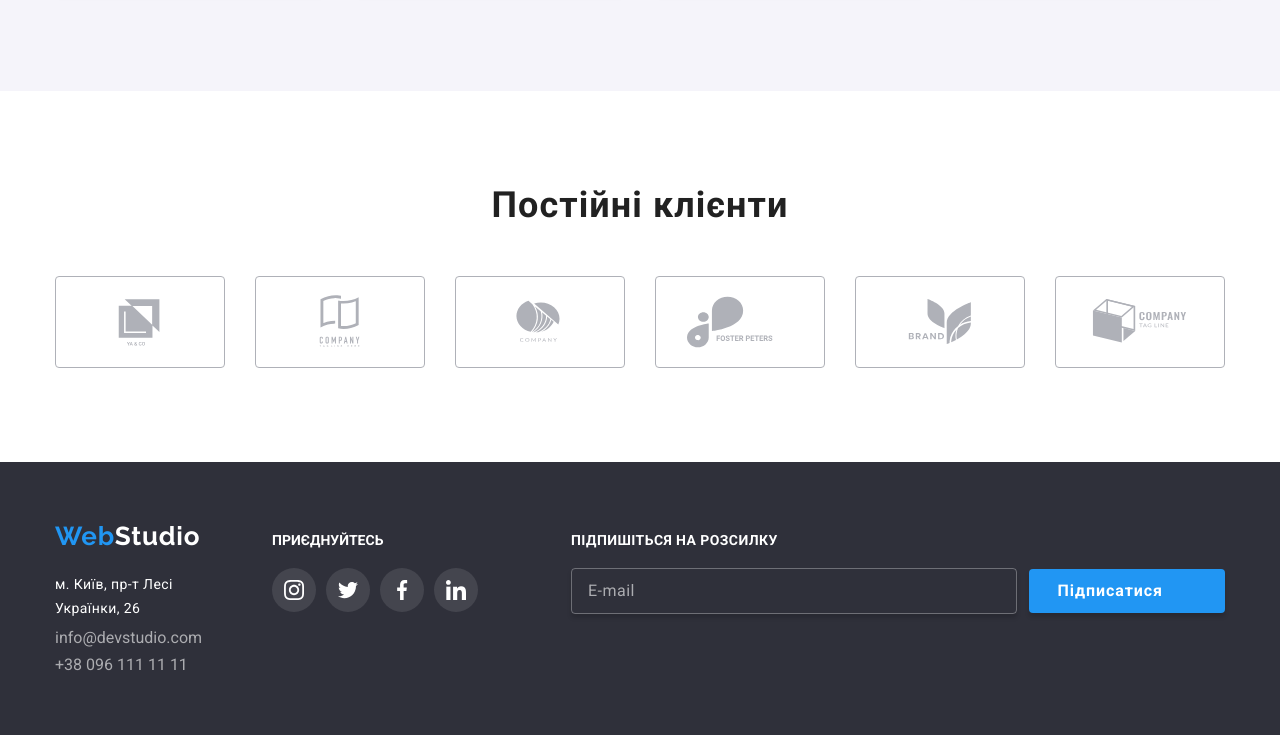
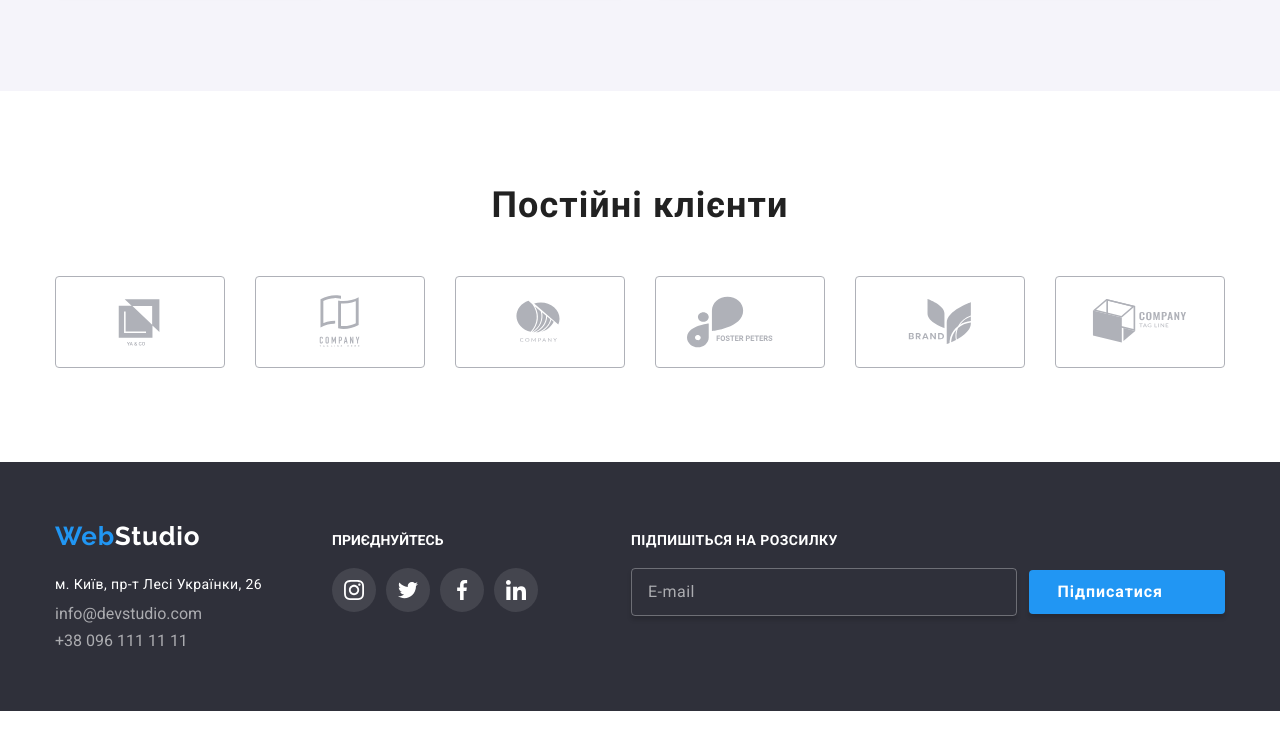
Before and after one commit to InnaKolesnykova/goit-markup-hw-06, a plain HTML site: page index.html in a window 1280 px wide. Shown: the part 2206-2941 px from the top of the page. After the commit the page ends 2917 px from the top, so only its background shows below. Drawn offline with nearby package versions, Linux system fonts and the light colour scheme.

Commit message:
Update styles.css

```diff
--- a/css/styles.css
+++ b/css/styles.css
@@ -986,19 +986,17 @@ textarea::placeholder {
     fill: rgba(255, 255, 255, 1);
     width: 20px;
     height: 20px;
-    /* transition-property: fill;
-    transition-duration: 250ms;
-    transition-timing-function: cubic-bezier(0.4, 0, 0.2, 1); */
 }
 
 .social a:hover,
-/* .social a:hover svg, */
 .social a:focus {
-/* .social a:focus svg { */
     background-color: var(--brand-color);
-    /* fill: var(--background-color); */
 }
 
+.fotter-contacts-list {
+    text-wrap: nowrap;
+
+}
 
 .fotter-contacts-list-item {
     margin-bottom: 9px;
@@ -1058,10 +1056,30 @@ margin-bottom: 20px;
     width: 100%;
     border-radius: 4px;
     border: 1px solid rgba(255, 255, 255, 0.30);
-    background: rgba(33, 150, 243, 0.00);
+    /* background: rgba(33, 150, 243, 0.00); */
+    background-color: transparent;
     box-shadow: 0px 4px 4px 0px rgba(0, 0, 0, 0.15);
     padding: 13px 16px;
+    cursor: pointer;
+    outline: transparent;
+    color: var(--background-color);
+    font-family: var(--main-font);
+    font-size: 16px;
+    font-style: normal;
+    font-weight: 400;
+    line-height: 20px;
+    letter-spacing: 0.48px;
 }
+
+.cubmission-email:hover,
+.cubmission-email:focus {
+    border-color: var(--brand-color);
+}
+
+.cubmission-email:focus-visible {
+    border-color: var(--brand-color)
+}
+
 
 .cubmission-email::placeholder {
     color: rgba(255, 255, 255, 0.60);
@@ -1091,8 +1109,7 @@ margin-bottom: 20px;
     align-items: center;
     gap: 10px;
     padding: 10px 28px;
-
-
+    cursor: pointer;
 }
 
 .cubmission-form svg
```
